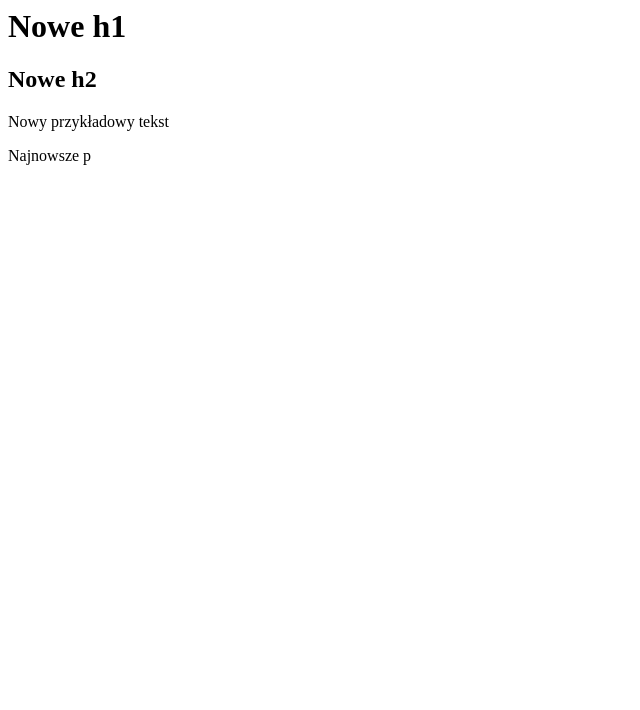
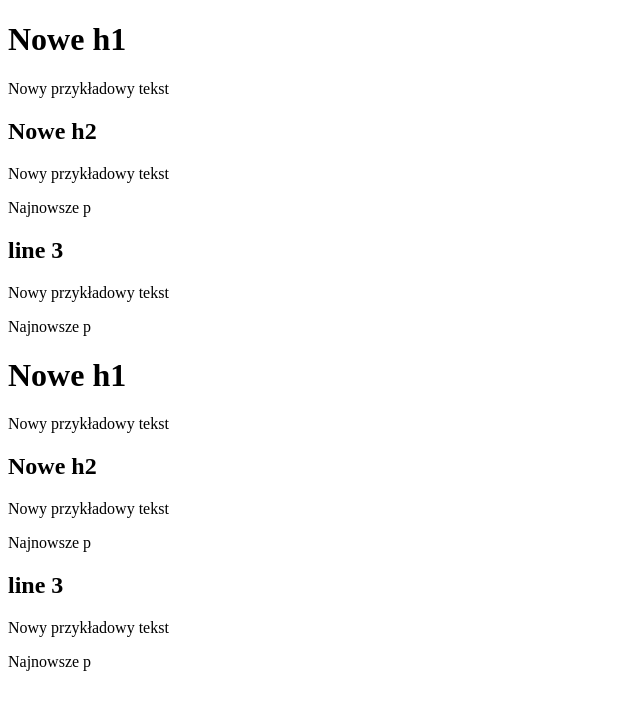
Before and after one commit to piotrf21/learning-git, a plain HTML site: page index.html in a window 1280 px wide. Shown: the whole page, without its empty margins (0-640 px from the left). Drawn offline with Linux system fonts and the light colour scheme.

Commit message:
update index.html

```diff
--- a/index.html
+++ b/index.html
@@ -1,9 +1,28 @@
+<!DOCTYPE html>
+<html>
 <head>
 	<title>Zmiana Tytułu</title>
 </head>
 <body>
-	<h1>Nowe h1</h1>
-	<h2> Nowe h2 </h2>
-		<p>Nowy przykładowy tekst</p>
-		<p>Najnowsze p</p>
+	<div>
+		<h1>Nowe h1</h1>
+			<p>Nowy przykładowy tekst</p>
+		<h2> Nowe h2 </h2>
+			<p>Nowy przykładowy tekst</p>
+			<p>Najnowsze p</p>
+		<h2> line 3 </h2>
+			<p>Nowy przykładowy tekst</p>
+			<p>Najnowsze p</p>
+	</div>
+	<div>
+		<h1>Nowe h1</h1>
+			<p>Nowy przykładowy tekst</p>
+		<h2> Nowe h2 </h2>
+			<p>Nowy przykładowy tekst</p>
+			<p>Najnowsze p</p>
+		<h2> line 3 </h2>
+			<p>Nowy przykładowy tekst</p>
+			<p>Najnowsze p</p>
+	</div>
 </body>
+</html>
```
